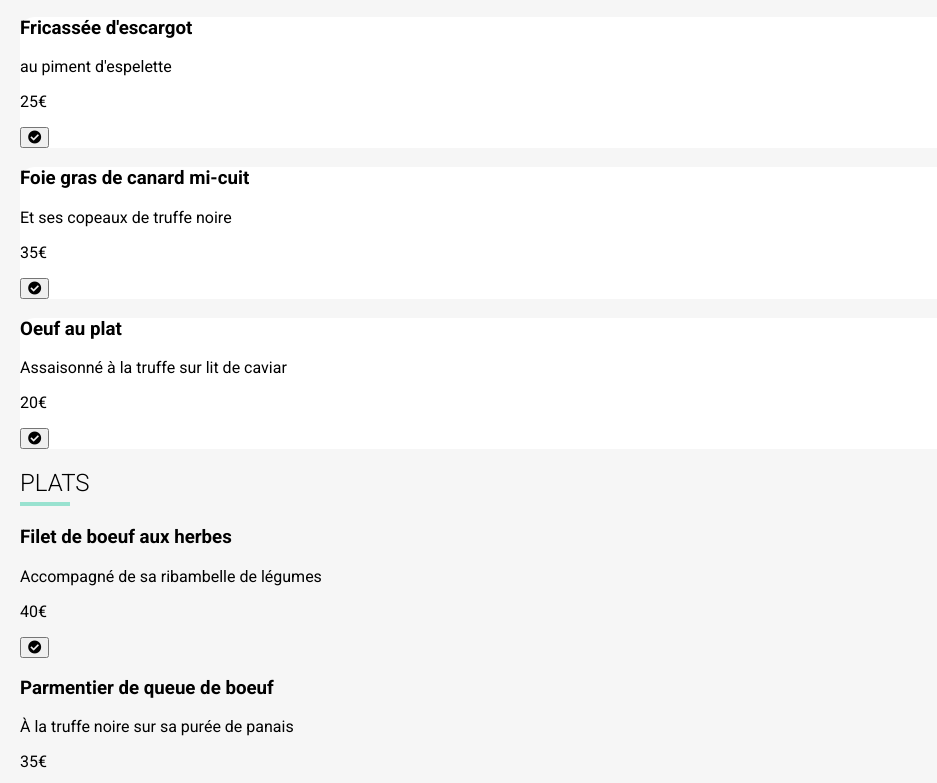
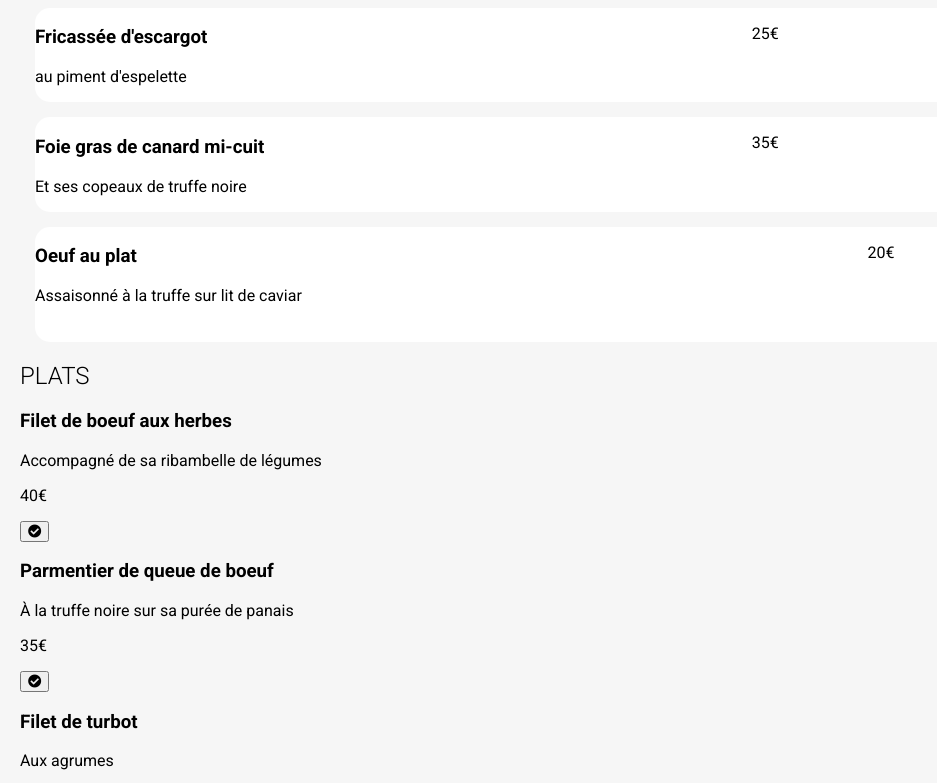
Before and after one commit to jeromec83/JeromeCheval_3_04102021, a plain HTML site: page resto/la-palette-du-gout.html in a window 1280 px wide. Shown: the part 488-1271 px from the top of the page, without its empty margins (0-937 px from the left). Drawn offline with Linux system fonts and the light colour scheme; a web font is replaced by a local one.

Commit message:
html menu+css

```diff
--- a/resto/la-palette-du-gout.html
+++ b/resto/la-palette-du-gout.html
@@ -32,40 +32,46 @@
             <div class="menu">
                 <div class"starter">
                     <h2>entrées</h2>
-                    <div class="startermenu">
+                    <div class="starter1">
+                        <div class="menustarter">
                             <h3>Fricassée d'escargot</h3>
                             <p>au piment d'espelette</p>
-                        <p class="price">25€</p>
-                        <button class="check"><i class="fas fa-check-circle"></i></button>
                         </div>
-                    <div class="startermenu">
+                        <p class="starterprice">25€</p>
+                        <button class="starterbutton"><i class="fas fa-check-circle"></i></button>
+                    </div>
+                    <div class="starter2">
+                        <div class="menustarter">
                             <h3>Foie gras de canard mi-cuit</h3>
                             <p>Et ses copeaux de truffe noire</p>
-                        <p class="price">35€</p>
-                        <button class="check"><i class="fas fa-check-circle"></i></button>
                         </div>
-                    <div class="startermenu">
+                        <p class="starterprice">35€</p>
+                        <button class="starterbutton"><i class="fas fa-check-circle"></i></button>
+                    </div>
+                    <div class="starter3">
+                        <div class="menustarter">
                             <h3>Oeuf au plat</h3>
                             <p>Assaisonné à la truffe sur lit de caviar</p>
-                        <p class="price">20€</p>
-                        <button class="check"><i class="fas fa-check-circle"></i></button>
+                        </div>
+                        <p class="starterprice">20€</p>
+                        <button class="starterbutton"><i class="fas fa-check-circle"></i></button>
                     </div>
                 </div>
                 <div class"maincourse">
                     <h2>Plats</h2>
-                    <div class="maincoursemenu">
+                    <div class="maincourse1">
                         <h3>Filet de boeuf aux herbes</h3>
                         <p>Accompagné de sa ribambelle de légumes</p>
                         <p class="price">40€</p>
                         <button class="check"><i class="fas fa-check-circle"></i></button>
                     </div>
-                    <div class="maincoursemenu">
+                    <div class="maincourse2">
                         <h3>Parmentier de queue de boeuf</h3>
                         <p>À la truffe noire sur sa purée de panais</p>
                         <p class="price">35€</p>
                         <button class="check"><i class="fas fa-check-circle"></i></button>
                     </div>
-                    <div class="maincoursemenu">
+                    <div class="maincourse3">
                         <h3>Filet de turbot</h3>
                         <p>Aux agrumes</p>
                         <p class="price">44€</p>
@@ -74,19 +80,19 @@
                 </div>
                 <div class"dessert">
                     <h2>Dessert</h2>
-                    <div class="dessertmenu">
+                    <div class="dessert1">
                         <h3>Paris-Brest</h3>
                         <p>Revisité</p>
                         <p class="price">18€</p>
                         <button class="check"><i class="fas fa-check-circle"></i></button>
                     </div>
-                    <div class="dessertmenu">
+                    <div class="dessert2">
                         <h3>Macaron au chocolat d'exception</h3>
                         <p>Et glace à la vanille de Madagascar</p>
                         <p class="price">22€</p>
                         <button class="check"><i class="fas fa-check-circle"></i></button>
                     </div>
-                    <div class="dessertmenu">
+                    <div class="dessert3">
                         <h3>Mousse au chocolat</h3>
                         <p>Au piment d'Espelette et à la truffe noire</p>
                         <p class="price">23€</p>
--- a/stylemenu.scss
+++ b/stylemenu.scss
@@ -8,6 +8,8 @@ body {
   font-family: "Roboto", sans-serif;
   margin: 0;
   background: #f6f6f6;
+  overflow: hidden;
+  text-overflow: ellipsis;
 
   & a {
     text-decoration: none;
@@ -56,6 +58,7 @@ img {
   margin-top: -100px;
   border-radius: 30px 30px 0 0;
   width: 100%;
+
   & .menu {
     margin-left: 20px;
   }
@@ -67,9 +70,7 @@ img {
     font-family: "roboto", cursive;
     font-weight: lighter;
     text-transform: uppercase;
-    display: flex;
-    flex-direction: column;
-    justify-content: flex-end;
+
   }
   & .menu h2::after {
     content: "";
@@ -79,9 +80,67 @@ img {
     margin-top: 5px;
   }
 
-  & .startermenu{
+& .startermenu {
+  grid-area: startermenu; }
+& .starterprice {
+  grid-area: starterprice; }
+& .starterbutton {
+  visibility: hidden;
+  grid-area: starterbutton; }
+
+  & .starter1 {
+    display: grid;
+    grid-template-columns:  1.8fr 0.5fr 0.7fr; ;
+    grid-template-rows: 1fr;
+    gap: 0px 7px;
+    grid-template-areas:
+      "startermenu starterprice starterbutton";
     background-color: white;
     border-radius: 15px;
     width :95%;
+    margin: 15px;
+  }
+  & .starter2 {
+    display: grid;
+    grid-template-columns:  1.8fr 0.5fr 0.7fr; ;
+    grid-template-rows: 1fr;
+    gap: 0px 7px;
+    grid-template-areas:
+      "startermenu starterprice starterbutton";
+    background-color: white;
+    border-radius: 15px;
+    width :95%;
+    margin: 15px;
+  }
+  & .starter3 {
+    display: grid;
+    grid-template-columns:  1.8fr 0.7fr; ;
+    grid-template-rows: 1fr;
+    gap: 0px 7px;
+    grid-template-areas:
+      "startermenu starterprice";
+    background-color: white;
+    border-radius: 15px;
+    width :95%;
+    margin: 15px;
+  }
+  & .starter3:hover {
+    display: grid;
+    grid-template-columns:  1.8fr 0.5fr 0.7fr; ;
+    grid-template-rows: 1fr;
+    gap: 0px 7px;
+    grid-template-areas:
+      "startermenu starterprice starterbutton";
+    background-color: white;
+    border-radius: 15px;
+    width :95%;
+    margin: 15px;
+
+  }
+  & .starterbutton:hover {
+    grid-area: starterbutton;
+    visibility: visible;
+    background: $tertiaire;
+    position: absolue;
   }
 }
```
Also changed, not shown: resto/a-la-francaise.html (+9 -9 lines), resto/la-note-enchantee.html (+10 -10 lines), resto/le-delice-des-sens.html (+9 -9 lines), stylemenu.css, 1 other file. Lines whose indentation alone changed are shown as unchanged.
